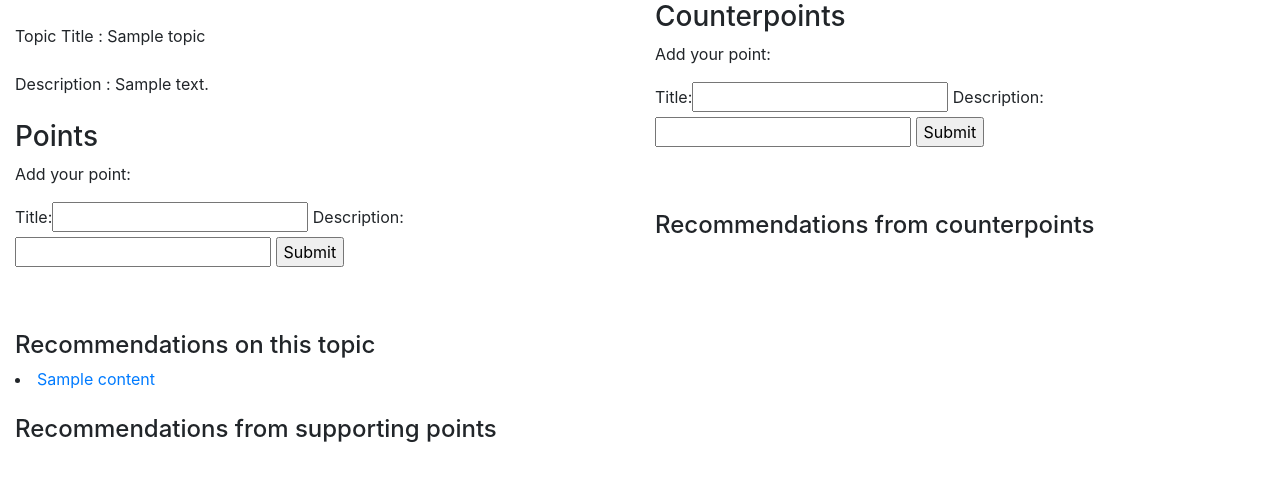
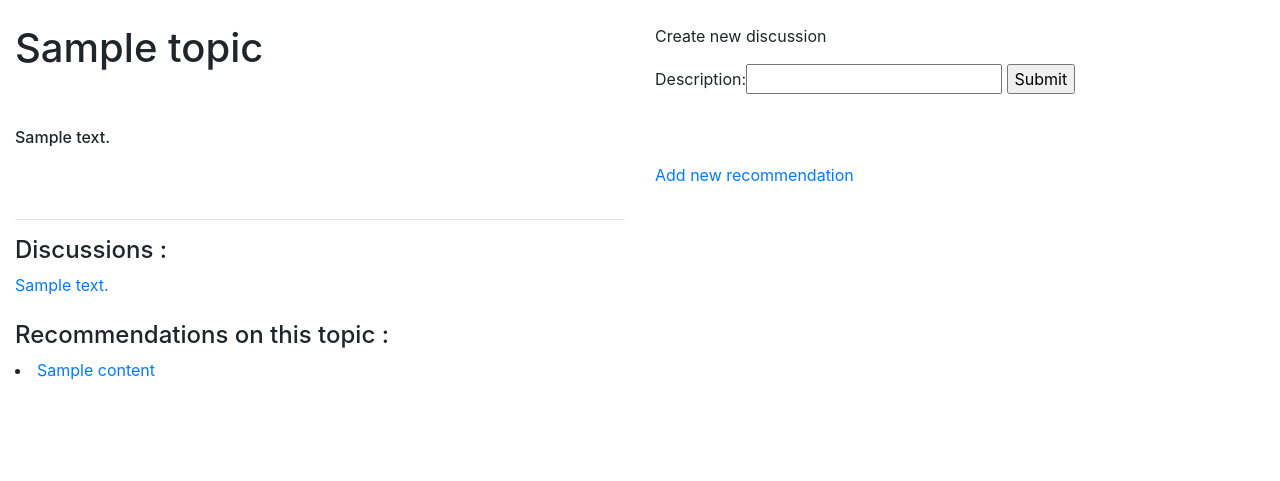
Before and after one commit to abhipoo/we-media, a Django app: page /discuss/1/ in a window 1280 px wide. Shown: the top 481 px of the page. Run offline with Django 3.2, Linux system fonts and the light colour scheme; tables that the repository leaves empty hold one stand-in row (values such as "Sample post"); some libraries are stand-ins or nearby versions.

Commit message:
create discussion on topic

```diff
--- a/wemedia/discuss/forms.py
+++ b/wemedia/discuss/forms.py
@@ -1,10 +1,10 @@
 from django import forms
-from .models import topic, content, content_types, ask, suggestion, Comment
+from .models import Topic, content, content_types, ask, suggestion, Comment
 
 class CreateTopicForm(forms.ModelForm):
     class Meta:
-        model = topic
-        exclude = ('is_op',)
+        model = Topic
+        exclude = ('',)
 
 class CreateContentForm(forms.ModelForm):
     class Meta:
@@ -36,4 +36,4 @@ class SuggestionForm(forms.ModelForm):
 class CreateCommentForm(forms.ModelForm):
     class Meta:
         model = Comment
-        exclude = ('is_op',)
+        exclude = ('is_op', 'topics')
--- a/wemedia/discuss/templates/discuss/discuss.html
+++ /dev/null
@@ -1,86 +0,0 @@
-{% load static %}
-
-<html>
-<head>
-	<link rel="stylesheet" type="text/css" href="{% static 'discuss/bootstrap.min.css' %}">
-</head>
-
-<body>
-	<div class='col-lg-12'>
-		<div class='row'>
-			<div class='col-lg-6' id="Points">
-				<br>
-				Topic Title : {{ topic.title }}
-
-				<br>
-				<br>
-
-				Description : {{ topic.description }}
-
-				<br>
-				<br>
-
-
-				<h3>Points</h3>
-
-				<p>Add your point:</p>
-				<form action="{% url 'add_point' topic.id %}" method="post">
-					{% csrf_token %}
-					{{ form }}
-					<input type="submit" value="Submit">
-				</form>
-
-				<br>
-
-				{% if points %}
-				{% for topic in points %}
-				<li><a href="{% url 'discuss' topic.id %}">{{ topic.title }}</a></li>
-				{% endfor %}
-				{% endif %}
-
-				<br>
-
-				<h4>Recommendations on this topic</h4>
-
-				{% if recommendations %}
-				{% for content in recommendations %}
-				<li><a href="{% url 'content' content.id %}">{{ content.title }}</a></li>
-				{% endfor %}
-				{% endif %}
-
-				<br>
-
-
-				<h4>Recommendations from supporting points</h4>
-
-			</div>
-
-
-
-			<div class='col-lg-6' id="Counterpoints">
-				<h3>Counterpoints</h3>
-
-				<p>Add your point:</p>
-				<form action="{% url 'add_counterpoint' topic.id %}" method="post">
-					{% csrf_token %}
-					{{ form }}
-					<input type="submit" value="Submit">
-				</form>
-				<br>
-
-				{% if counterpoints %}
-				{% for topic in counterpoints %}
-				<li><a href="{% url 'discuss' topic.id %}">{{ topic.title }}</a></li>
-				{% endfor %}
-				{% endif %}
-
-				<br>
-
-
-				<h4>Recommendations from counterpoints</h4>
-
-			</div>
-		</div>
-	</div>
-</body>
-</html>
--- /dev/null
+++ b/wemedia/discuss/templates/discuss/view_topic.html
@@ -0,0 +1,69 @@
+{% load static %}
+
+<html>
+<head>
+	<link rel="stylesheet" type="text/css" href="{% static 'discuss/bootstrap.min.css' %}">
+</head>
+
+<body>
+	<div class='col-lg-12'>
+		<div class='row'>
+			<div class='col-lg-6' id="Points">
+				<br>
+				<h1>{{ topic.title }}</h1>
+
+				<br>
+				<br>
+
+				<h6>{{ topic.description }}</h6>
+
+				<br>
+				<br>
+
+
+				<hr>
+
+				{%if discussions%}
+				<h4>Discussions :</h4>
+				{%for discussion in discussions%}
+				<a href = "{% url 'discussion' discussion.id %}">{{discussion.description}}</a>
+				{%endfor%}
+				{%endif%}
+
+				<br>
+				<br>
+
+				<h4>Recommendations on this topic :</h4>
+
+				{% if recommendations %}
+				{% for content in recommendations %}
+				<li><a href="{% url 'content' content.id %}">{{ content.title }}</a></li>
+				{% endfor %}
+				{% endif %}
+
+				<br>
+			</div>
+
+
+
+			<div class='col-lg-6' id="Counterpoints">
+
+				<br>
+
+				<p>Create new discussion</p>
+				<form action="{% url 'create_discussion_on_topic' topic.id %}" method="post">
+					{% csrf_token %}
+					{{ discussion_form }}
+					<input type="submit" value="Submit">
+				</form>
+
+				<br>
+				<br>
+
+				<a href = "#">Add new recommendation</a>
+
+			</div>
+		</div>
+	</div>
+</body>
+</html>
--- a/wemedia/discuss/urls.py
+++ b/wemedia/discuss/urls.py
@@ -3,9 +3,7 @@ from django.urls import path
 from . import views
 
 urlpatterns = [
-    path('<int:topic_id>/', views.discuss, name='discuss'),
-    #path('<int:topic_id>/add_point/', views.add_point, name='add_point'),
-    #path('<int:topic_id>/add_counterpoint/', views.add_counterpoint, name='add_counterpoint'),
+    path('<int:topic_id>/', views.view_topic, name='view_topic'),
     path('all/', views.show_all_topics, name='all_topics'),
     path('content/<int:content_id>/', views.view_content, name='content'),
     path('content/all/', views.show_all_content, name='all_content'),
@@ -14,4 +12,5 @@ urlpatterns = [
     path('discussion/<int:comment_id>/', views.view_discussion, name='discussion'),
     path('discussion/<int:comment_id>/add_point/', views.add_point, name='add_point'),
     path('discussion/<int:comment_id>/add_counterpoint/', views.add_counterpoint, name='add_counterpoint'),
+    path('<int:topic_id>/create_discussion/', views.create_discussion_on_topic, name='create_discussion_on_topic'),
     ]
--- a/wemedia/discuss/views.py
+++ b/wemedia/discuss/views.py
@@ -1,10 +1,12 @@
 from django.shortcuts import render
 from django.http import HttpResponse
 from .forms import CreateTopicForm, CreateContentForm, AskRecommendationForm, SuggestionForm, CreateCommentForm
-from .models import topic, relation, content, content_types, ask, suggestion, Comment, Comment_relation
+from .models import Topic, content, content_types, ask, suggestion, Comment, Comment_relation
 from django.shortcuts import get_object_or_404
 
 #Create your views here.
+
+#Topic app
 def create_topic(request):
     #return HttpResponse("Create new discussion")
     if request.method == 'POST':
@@ -15,7 +17,7 @@ def create_topic(request):
             post.save()
 
             #redirect to new created topic
-            return discuss(request, post.id) #Help - How to change URL to /discuss/topic_id
+            return view_topic(request, post.id) #Help - How to change URL to /discuss/topic_id
         else:
             print("Form invalid")
             print(form.errors)
@@ -29,6 +31,43 @@ def create_topic(request):
 
     return render(request, 'discuss/create_topic.html', context)
 
+def view_topic(request, topic_id):
+    #return HttpResponse("View discussion for id " + str(topic_id))
+    topic_object = Topic.objects.get(pk = topic_id)
+
+    #form = CreateTopicForm()
+
+    #points = get_points_of_topic(topic_id)
+
+    #counterpoints = get_counterpoints_of_topic(topic_id)
+
+    recommendations = get_recommendations_on_topic(topic_object)
+
+    discussion_form = CreateCommentForm()
+
+    discussions = topic_object.comments.all()
+
+    context = {
+        'topic' : topic_object,
+        #'form' : form,
+        #'points' : points,
+        #'counterpoints' : counterpoints,
+        'recommendations' : recommendations,
+        'discussion_form' : discussion_form,
+        'discussions' : discussions
+    }
+
+    return render(request, 'discuss/view_topic.html', context)
+
+
+def show_all_topics(request):
+    #return HttpResponse("Shows all topics")
+    topics = Topic.objects.all()
+    context = {'topics' : topics}
+    return render(request, 'discuss/all_topics.html', context)
+
+
+#Content app
 def create_content(request):
     #return HttpResponse("Create new discussion")
     if request.method == 'POST':
@@ -56,42 +95,6 @@ def create_content(request):
 
     return render(request, 'discuss/create_content.html', context)
 
-
-def show_all_topics(request):
-    #return HttpResponse("Shows all topics")
-    topics = topic.objects.all()
-    context = {'topics' : topics}
-    return render(request, 'discuss/all_topics.html', context)
-
-def show_all_content(request):
-    #return HttpResponse("Shows all content")
-    contents = content.objects.all()
-    context = {'contents' : contents}
-    return render(request, 'discuss/all_content.html', context)
-
-
-def discuss(request, topic_id):
-    #return HttpResponse("View discussion for id " + str(topic_id))
-    topic_object = topic.objects.get(pk = topic_id)
-
-    form = CreateTopicForm()
-
-    #points = get_points_of_topic(topic_id)
-
-    #counterpoints = get_counterpoints_of_topic(topic_id)
-
-    recommendations = get_recommendations_on_topic(topic_object)
-
-    context = {
-        'topic' : topic_object,
-        'form' : form,
-        #'points' : points,
-        #'counterpoints' : counterpoints,
-        'recommendations' : recommendations
-    }
-
-    return render(request, 'discuss/discuss.html', context)
-
 def view_content(request, content_id):
     #return HttpResponse("View content for id " + str(content_id))
 
@@ -109,38 +112,12 @@ def view_content(request, content_id):
 
     return render(request, 'discuss/view_content.html', context)
 
-'''
-def add_point(request, topic_id):
-    #return HttpResponse("Button for adding point")
-    form = CreateTopicForm(request.POST)
-    if form.is_valid():
-        post = form.save(commit=False)
-        post.is_op = False
-        post.save()
+def show_all_content(request):
+    #return HttpResponse("Shows all content")
+    contents = content.objects.all()
+    context = {'contents' : contents}
+    return render(request, 'discuss/all_content.html', context)
 
-        add_relation(topic_id, post.id, 'P') #P denotes Point
-    else:
-        print("Form invalid")
-        print(form.errors)
-
-    return discuss(request, topic_id)
-
-
-def add_counterpoint(request, topic_id):
-    #return HttpResponse("Button for adding point")
-    form = CreateTopicForm(request.POST)
-    if form.is_valid():
-        post = form.save(commit=False)
-        post.is_op = False
-        post.save()
-
-        add_relation(topic_id, post.id, 'CP') #CP denotes Counterpoint
-    else:
-        print("Form invalid")
-        print(form.errors)
-
-    return discuss(request, topic_id)
-'''
 
 #separate app - suggestions / recommendations
 def ask_recommendation(request):
@@ -225,6 +202,34 @@ def create_discussion(request):
 
     return render(request, 'discuss/create_discussion.html', context)
 
+def create_discussion_on_topic(request, topic_id):
+    #return HttpResponse("Create new discussion")
+    if request.method == 'POST':
+        form = CreateCommentForm(request.POST)
+        if form.is_valid():
+            post = form.save(commit=False)
+            post.is_op = True
+            post.save()
+
+            #get topic from topic id
+            topic_obj = Topic.objects.get(pk = topic_id)
+
+            post.topics.add(topic_obj)
+
+            #redirect to new created topic
+            return view_discussion(request, post.id) #Help - How to change URL to /discuss/topic_id
+        else:
+            print("Form invalid")
+            print(form.errors)
+
+    form = CreateCommentForm()
+    context = {
+        'form' : form
+    }
+
+    return render(request, 'discuss/create_discussion.html', context)
+
+
 def view_discussion(request, comment_id):
     #return HttpResponse("View discussion for id " + str(topic_id))
     comment_object = Comment.objects.get(pk = comment_id)
@@ -239,12 +244,15 @@ def view_discussion(request, comment_id):
 
     #recommendations = get_recommendations_on_topic(topic_object)
 
+    topics = comment_object.topics.all()
+
     context = {
         'comment' : comment_object,
         'form' : form,
         'points' : points,
         'counterpoints' : counterpoints,
-        'parent_id' : parent_id
+        'parent_id' : parent_id,
+        'topics' : topics
         #'recommendations' : recommendations
     }
 
@@ -287,31 +295,6 @@ def add_counterpoint(request, comment_id):
 #def save_form():
 #Persists CreateTopicForm
 
-'''
-def add_relation(from_topic_id, to_topic_id, relation_type):
-    #Persists relation between two entities
-    r = relation(source_id = from_topic_id, target_id = to_topic_id, relation_type = relation_type)
-    r.save()
-
-def get_points_of_topic(source_id):
-    #Get a list of point ids for a topic
-    p_target_ids = list(relation.objects.filter(source_id = source_id).filter(relation_type = 'P').values_list('target_id', flat = True))
-
-    #Returns query set of those point topics
-    points = topic.objects.filter(id__in = p_target_ids)
-
-    return points
-
-def get_counterpoints_of_topic(source_id):
-    #Get a list of point ids for a topic
-    cp_target_ids = list(relation.objects.filter(source_id = source_id).filter(relation_type = 'CP').values_list('target_id', flat = True))
-
-    #Returns query set of those point topics
-    counterpoints = topic.objects.filter(id__in = cp_target_ids)
-
-    return counterpoints
-'''
-
 def get_recommendations_on_topic(topic_object):
     #Get list of contents on topic
     return topic_object.content_set.all()
```
Also changed, not shown: wemedia/discuss/models.py (+4 -8 lines), wemedia/discuss/templates/discuss/view_discussion.html (+7 -0 lines), wemedia/discuss/migrations/0016_auto_20200331_2016.py (added), wemedia/discuss/migrations/0017_auto_20200401_1848.py (added), wemedia/discuss/migrations/0018_auto_20200401_1855.py (added).
